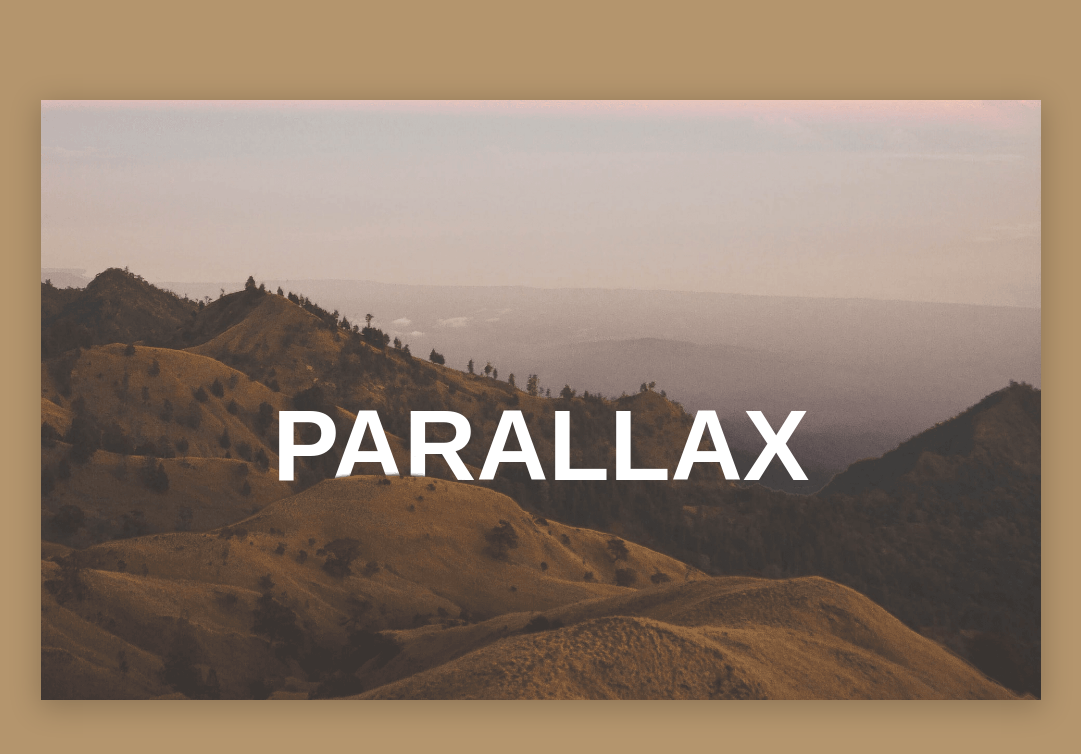
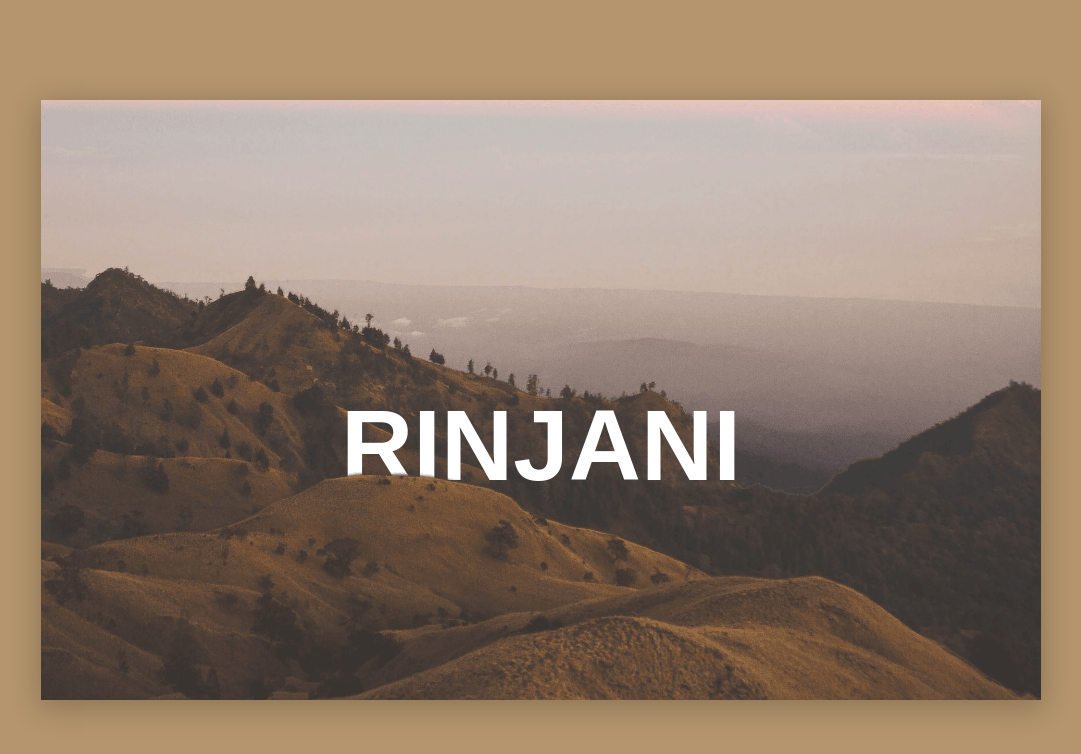
Before and after one commit to alwan-h/parallax-web-animation, a plain HTML site: page index.html in a window 1280 px wide. Shown: the whole page, without its empty margins (99-1180 px from the left). Drawn offline with Linux system fonts and the light colour scheme.

Commit message:
update title

```diff
--- a/index.html
+++ b/index.html
@@ -10,7 +10,7 @@
     <div class="frame">
       <img src="./images/img-layer-1-compressor.png" alt="" class="layer-1" />
       <img src="./images/img-layer-2-compressor.png" alt="" class="layer-2" />
-      <h1>PARALLAX</h1>
+      <h1>RINJANI</h1>
       <img src="./images/img-layer-3-compressor.png" alt="" class="layer-3" />
       <div class="overlay"></div>
     </div>
```
